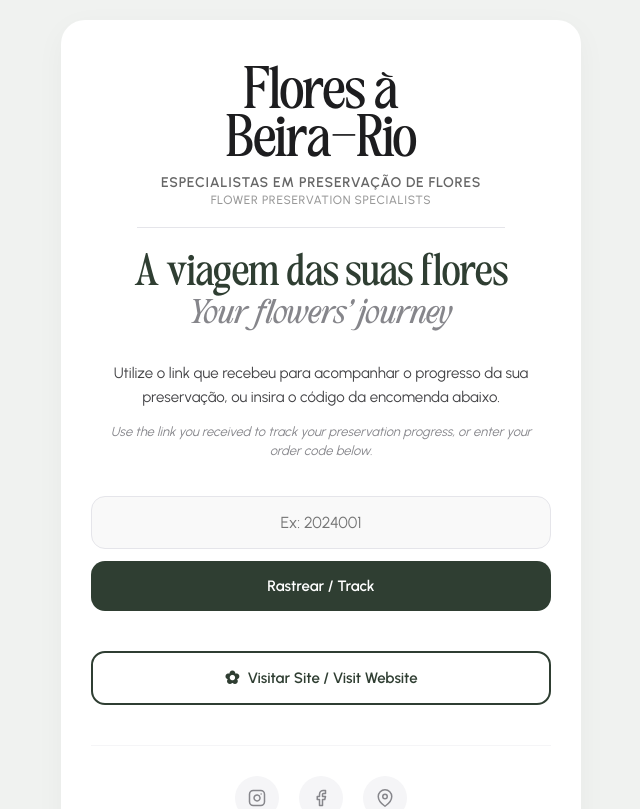
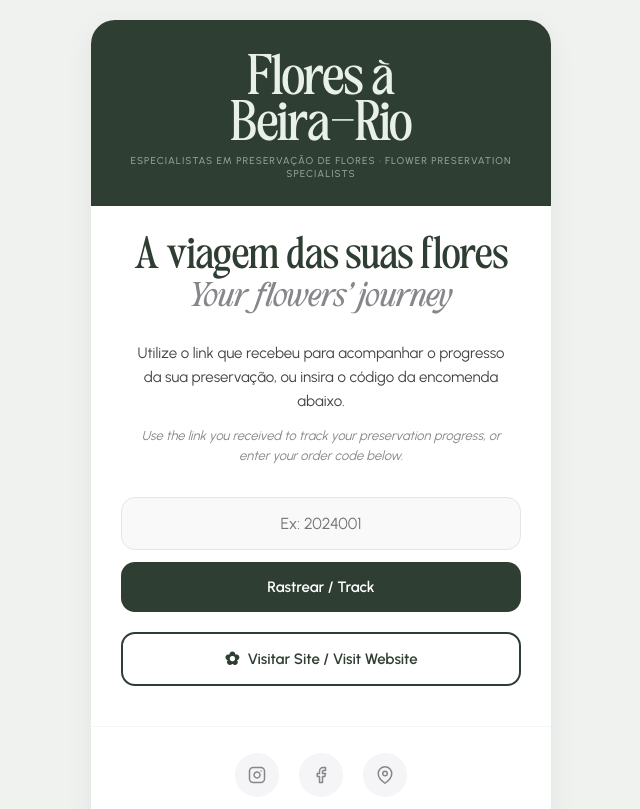
Before and after one commit to floresabeirario/fbr-tracking, a Next.js app in the folder fbr-tracking/: page / in a window 1280 px wide. Shown: the top 809 px of the page, without its empty margins (319-959 px from the left). Built offline with nearby package versions, Linux system fonts and the light colour scheme.

Commit message:
Update index.js

```diff
--- a/fbr-tracking/pages/index.js
+++ b/fbr-tracking/pages/index.js
@@ -8,136 +8,93 @@ export default function Home() {
 
   const handleSearch = (e) => {
     e.preventDefault();
-    if (orderId.trim()) {
-      router.push(`/${orderId.trim()}`);
-    }
+    if (orderId.trim()) router.push(`/${orderId.trim()}`);
   };
 
   return (
-    <div style={styles.pageWrapper}>
+    <div style={st.pageWrapper}>
       <Head>
         <title>Status | Flores à Beira-Rio</title>
         <meta name="robots" content="noindex, nofollow" />
         <meta name="viewport" content="width=device-width, initial-scale=1, maximum-scale=1" />
         <link rel="icon" href="/icon.png" type="image/png" />
         <link href="https://fonts.googleapis.com/css2?family=Urbanist:wght@300;400;500;600;700&display=swap" rel="stylesheet" />
-        <style dangerouslySetInnerHTML={{__html: `
-          body { margin: 0; padding: 0; background-color: #F0F2F0; }
-          @font-face { font-family: 'TanMemories'; src: url('/fonts/TAN-MEMORIES.otf') format('opentype'); font-weight: normal; font-style: normal; }
-          @font-face { font-family: 'TanMemories'; src: url('/fonts/TAN-MEMORIES-Italic.otf') format('opentype'); font-weight: normal; font-style: italic; }
-        `}} />
+        <style dangerouslySetInnerHTML={{__html:`body{margin:0;padding:0;background-color:#F0F2F0;}@font-face{font-family:'TanMemories';src:url('/fonts/TAN-MEMORIES.otf') format('opentype');}@font-face{font-family:'TanMemories';src:url('/fonts/TAN-MEMORIES-Italic.otf') format('opentype');font-style:italic;}`}} />
       </Head>
 
-      <div style={styles.card}>
-
-        <header style={styles.header}>
-          <a href="https://floresabeirario.pt" target="_blank" rel="noopener noreferrer" style={styles.brandLink}>
-            <h1 style={styles.brandName}>Flores à<br />Beira-Rio</h1>
+      <div style={st.card}>
+        <header style={st.headerBand}>
+          <a href="https://floresabeirario.pt" target="_blank" rel="noopener noreferrer" style={st.brandLink}>
+            <h1 style={st.brandName}>Flores à<br />Beira-Rio</h1>
           </a>
-          <div style={styles.taglineContainer}>
-            <p style={styles.taglinePT}>Especialistas em preservação de flores</p>
-            <p style={styles.taglineEN}>Flower preservation specialists</p>
-          </div>
+          <p style={st.tagline}>Especialistas em preservação de flores · Flower preservation specialists</p>
         </header>
 
-        <div style={styles.headerDivider}></div>
-
-        <main>
-          <div style={styles.welcomeSection}>
-            <h2 style={styles.headingTitle}>A viagem das suas flores</h2>
-            <h3 style={styles.headingSubtitle}>Your flowers' journey</h3>
-
-            <div style={styles.textBlock}>
-              <p style={styles.welcomeText}>
-                Utilize o link que recebeu para acompanhar o progresso da sua preservação, ou insira o código da encomenda abaixo.
-              </p>
-              <p style={styles.welcomeTranslation}>
-                Use the link you received to track your preservation progress, or enter your order code below.
-              </p>
+        <div style={st.body}>
+          <div style={st.welcomeSection}>
+            <h2 style={st.headingTitle}>A viagem das suas flores</h2>
+            <h3 style={st.headingSubtitle}>Your flowers' journey</h3>
+            <div style={st.textBlock}>
+              <p style={st.welcomeText}>Utilize o link que recebeu para acompanhar o progresso da sua preservação, ou insira o código da encomenda abaixo.</p>
+              <p style={st.welcomeTranslation}>Use the link you received to track your preservation progress, or enter your order code below.</p>
             </div>
           </div>
 
-          <form onSubmit={handleSearch} style={styles.searchForm}>
-            <input
-              type="text"
-              placeholder="Ex: 2024001"
-              value={orderId}
-              onChange={(e) => setOrderId(e.target.value)}
-              style={styles.input}
-            />
-            <button type="submit" style={styles.buttonSearch}>
-              Rastrear / Track
-            </button>
+          <form onSubmit={handleSearch} style={st.searchForm}>
+            <input type="text" placeholder="Ex: 2024001" value={orderId} onChange={(e) => setOrderId(e.target.value)} style={st.input} />
+            <button type="submit" style={st.buttonSearch}>Rastrear / Track</button>
           </form>
 
-          <div style={styles.actionSection}>
-            <a href="https://floresabeirario.pt" target="_blank" rel="noopener noreferrer" style={styles.buttonSite}>
-              <span style={{marginRight: '8px', fontSize: '18px', lineHeight: '1'}}>✿</span>
+          <div style={st.actionSection}>
+            <a href="https://floresabeirario.pt" target="_blank" rel="noopener noreferrer" style={st.buttonSite}>
+              <span style={{marginRight:'8px',fontSize:'18px',lineHeight:'1'}}>✿</span>
               Visitar Site / Visit Website
             </a>
           </div>
-        </main>
+        </div>
 
-        <footer style={styles.footer}>
-          <div style={styles.socialRow}>
-             <a href="https://www.instagram.com/floresabeirario/" target="_blank" rel="noopener noreferrer" style={styles.socialIcon} aria-label="Instagram">
-               <svg width="18" height="18" viewBox="0 0 24 24" fill="none" stroke="#86868B" strokeWidth="2" strokeLinecap="round" strokeLinejoin="round">
-                 <rect x="2" y="2" width="20" height="20" rx="5" ry="5"></rect>
-                 <path d="M16 11.37A4 4 0 1 1 12.63 8 4 4 0 0 1 16 11.37z"></path>
-                 <line x1="17.5" y1="6.5" x2="17.51" y2="6.5"></line>
-               </svg>
-             </a>
-             <a href="https://www.facebook.com/floresabeirario/" target="_blank" rel="noopener noreferrer" style={styles.socialIcon} aria-label="Facebook">
-               <svg width="18" height="18" viewBox="0 0 24 24" fill="none" stroke="#86868B" strokeWidth="2" strokeLinecap="round" strokeLinejoin="round">
-                 <path d="M18 2h-3a5 5 0 0 0-5 5v3H7v4h3v8h4v-8h3l1-4h-4V7a1 1 0 0 1 1-1h3z"></path>
-               </svg>
-             </a>
-             <a href="https://maps.app.goo.gl/qGGdyE8mo2kdNBmm7" target="_blank" rel="noopener noreferrer" style={styles.socialIcon} aria-label="Maps">
-               <svg width="18" height="18" viewBox="0 0 24 24" fill="none" stroke="#86868B" strokeWidth="2" strokeLinecap="round" strokeLinejoin="round">
-                 <path d="M21 10c0 7-9 13-9 13s-9-6-9-13a9 9 0 0 1 18 0z"></path>
-                 <circle cx="12" cy="10" r="3"></circle>
-               </svg>
-             </a>
+        <footer style={st.footer}>
+          <div style={st.socialRow}>
+            <a href="https://www.instagram.com/floresabeirario/" target="_blank" rel="noopener noreferrer" style={st.socialIcon} aria-label="Instagram">
+              <svg width="18" height="18" viewBox="0 0 24 24" fill="none" stroke="#86868B" strokeWidth="2" strokeLinecap="round" strokeLinejoin="round"><rect x="2" y="2" width="20" height="20" rx="5" ry="5"></rect><path d="M16 11.37A4 4 0 1 1 12.63 8 4 4 0 0 1 16 11.37z"></path><line x1="17.5" y1="6.5" x2="17.51" y2="6.5"></line></svg>
+            </a>
+            <a href="https://www.facebook.com/floresabeirario/" target="_blank" rel="noopener noreferrer" style={st.socialIcon} aria-label="Facebook">
+              <svg width="18" height="18" viewBox="0 0 24 24" fill="none" stroke="#86868B" strokeWidth="2" strokeLinecap="round" strokeLinejoin="round"><path d="M18 2h-3a5 5 0 0 0-5 5v3H7v4h3v8h4v-8h3l1-4h-4V7a1 1 0 0 1 1-1h3z"></path></svg>
+            </a>
+            <a href="https://maps.app.goo.gl/qGGdyE8mo2kdNBmm7" target="_blank" rel="noopener noreferrer" style={st.socialIcon} aria-label="Maps">
+              <svg width="18" height="18" viewBox="0 0 24 24" fill="none" stroke="#86868B" strokeWidth="2" strokeLinecap="round" strokeLinejoin="round"><path d="M21 10c0 7-9 13-9 13s-9-6-9-13a9 9 0 0 1 18 0z"></path><circle cx="12" cy="10" r="3"></circle></svg>
+            </a>
           </div>
-          <a href="https://maps.app.goo.gl/qGGdyE8mo2kdNBmm7" target="_blank" rel="noopener noreferrer" style={styles.locationLink}>
-            Coimbra, Portugal
-          </a>
-          <p style={styles.copyright}>© Flores à Beira-Rio</p>
+          <a href="https://maps.app.goo.gl/qGGdyE8mo2kdNBmm7" target="_blank" rel="noopener noreferrer" style={st.locationLink}>Coimbra, Portugal</a>
+          <p style={st.copyright}>© Flores à Beira-Rio</p>
         </footer>
       </div>
     </div>
   );
 }
 
-// --- ESTILOS ---
-const styles = {
-  pageWrapper: { minHeight: '100vh', backgroundColor: '#F0F2F0', display: 'flex', justifyContent: 'center', alignItems: 'center', padding: '20px', fontFamily: '"Urbanist", sans-serif', color: '#1D1D1F' },
-  card: { backgroundColor: '#FFFFFF', width: '100%', maxWidth: '460px', padding: '45px 30px', boxShadow: '0 8px 30px rgba(0, 0, 0, 0.04)', borderRadius: '24px', textAlign: 'center' },
-  header: { marginBottom: '20px' },
-  brandLink: { textDecoration: 'none', cursor: 'pointer', color: 'inherit' },
-  brandName: { fontFamily: '"TanMemories", serif', fontSize: '42px', margin: '0', fontWeight: '400', letterSpacing: '-0.01em', lineHeight: '1.15' },
-  taglineContainer: { marginTop: '12px' },
-  taglinePT: { fontSize: '14px', letterSpacing: '0.05em', textTransform: 'uppercase', color: '#666', fontWeight: '600', margin: '0 0 2px 0' },
-  taglineEN: { fontSize: '12px', letterSpacing: '0.05em', textTransform: 'uppercase', color: '#999', fontWeight: '500', margin: 0 },
-  headerDivider: { height: '1px', backgroundColor: '#E5E5EA', width: '80%', margin: '0 auto 25px auto' },
-
-  welcomeSection: { marginBottom: '35px' },
-  headingTitle: { fontFamily: '"TanMemories", serif', fontSize: '32px', color: '#2F3E32', margin: '0 0 5px 0', fontWeight: '400', lineHeight: '1.1' },
-  headingSubtitle: { fontFamily: '"TanMemories", serif', fontSize: '24px', color: '#86868B', margin: '0 0 25px 0', fontWeight: '400', fontStyle: 'italic' },
-  textBlock: { padding: '0 10px' },
-  welcomeText: { fontSize: '15px', lineHeight: '1.6', color: '#424245', marginBottom: '8px' },
-  welcomeTranslation: { fontSize: '13px', lineHeight: '1.5', color: '#86868B', fontStyle: 'italic' },
-
-  searchForm: { display: 'flex', flexDirection: 'column', gap: '12px', marginBottom: '40px' },
-  input: { padding: '16px', borderRadius: '14px', border: '1px solid #E5E5EA', fontSize: '16px', fontFamily: '"Urbanist", sans-serif', textAlign: 'center', outline: 'none', backgroundColor: '#F9F9F9', color: '#1D1D1F' },
-  buttonSearch: { backgroundColor: '#2F3E32', color: '#FFFFFF', border: 'none', padding: '16px', borderRadius: '14px', fontSize: '15px', fontWeight: '600', cursor: 'pointer', fontFamily: '"Urbanist", sans-serif' },
-
-  actionSection: { display: 'flex', justifyContent: 'center', marginBottom: '40px' },
-  buttonSite: { display: 'flex', alignItems: 'center', justifyContent: 'center', width: '100%', backgroundColor: '#FFFFFF', color: '#2F3E32', textDecoration: 'none', padding: '16px', borderRadius: '14px', fontSize: '15px', fontWeight: '600', border: '2px solid #2F3E32', cursor: 'pointer' },
-
-  footer: { borderTop: '1px solid #F5F5F7', paddingTop: '30px' },
-  socialRow: { display: 'flex', justifyContent: 'center', gap: '20px', marginBottom: '20px' },
-  socialIcon: { width: '44px', height: '44px', borderRadius: '50%', backgroundColor: '#F5F5F7', display: 'flex', justifyContent: 'center', alignItems: 'center', textDecoration: 'none', transition: 'background-color 0.2s' },
-  locationLink: { display: 'inline-block', fontSize: '12px', fontWeight: '600', color: '#1D1D1F', textTransform: 'uppercase', letterSpacing: '0.1em', marginBottom: '8px', textDecoration: 'none' },
-  copyright: { fontSize: '11px', color: '#86868B' },
+const st = {
+  pageWrapper: { minHeight:'100vh', backgroundColor:'#F0F2F0', display:'flex', justifyContent:'center', alignItems:'center', padding:'20px', fontFamily:'"Urbanist", sans-serif', color:'#1D1D1F' },
+  card: { backgroundColor:'#FFFFFF', width:'100%', maxWidth:'460px', boxShadow:'0 8px 30px rgba(0,0,0,0.06)', borderRadius:'24px', textAlign:'center', overflow:'hidden' },
+  headerBand: { backgroundColor:'#2F3E32', padding:'32px 28px 26px', textAlign:'center' },
+  brandLink: { textDecoration:'none', cursor:'pointer', color:'inherit' },
+  brandName: { fontFamily:'"TanMemories", serif', fontSize:'40px', margin:'0 0 10px 0', fontWeight:'400', letterSpacing:'-0.01em', lineHeight:'1.15', color:'#E8F0E9' },
+  tagline: { fontSize:'10px', letterSpacing:'0.1em', textTransform:'uppercase', color:'rgba(232,240,233,0.55)', fontWeight:'500', margin:0 },
+  body: { padding:'30px 30px' },
+  welcomeSection: { marginBottom:'32px' },
+  headingTitle: { fontFamily:'"TanMemories", serif', fontSize:'32px', color:'#2F3E32', margin:'0 0 5px 0', fontWeight:'400', lineHeight:'1.1' },
+  headingSubtitle: { fontFamily:'"TanMemories", serif', fontSize:'24px', color:'#86868B', margin:'0 0 22px 0', fontWeight:'400', fontStyle:'italic' },
+  textBlock: { padding:'0 6px' },
+  welcomeText: { fontSize:'15px', lineHeight:'1.6', color:'#424245', marginBottom:'8px' },
+  welcomeTranslation: { fontSize:'13px', lineHeight:'1.5', color:'#86868B', fontStyle:'italic' },
+  searchForm: { display:'flex', flexDirection:'column', gap:'12px', marginBottom:'20px' },
+  input: { padding:'16px', borderRadius:'14px', border:'1px solid #E5E5EA', fontSize:'16px', fontFamily:'"Urbanist", sans-serif', textAlign:'center', outline:'none', backgroundColor:'#F9F9F9', color:'#1D1D1F' },
+  buttonSearch: { backgroundColor:'#2F3E32', color:'#FFFFFF', border:'none', padding:'16px', borderRadius:'14px', fontSize:'15px', fontWeight:'600', cursor:'pointer', fontFamily:'"Urbanist", sans-serif' },
+  actionSection: { display:'flex', justifyContent:'center', marginBottom:'10px' },
+  buttonSite: { display:'flex', alignItems:'center', justifyContent:'center', width:'100%', backgroundColor:'#FFFFFF', color:'#2F3E32', textDecoration:'none', padding:'16px', borderRadius:'14px', fontSize:'15px', fontWeight:'600', border:'2px solid #2F3E32', cursor:'pointer' },
+  footer: { borderTop:'1px solid #F5F5F7', paddingTop:'26px', paddingBottom:'26px' },
+  socialRow: { display:'flex', justifyContent:'center', gap:'20px', marginBottom:'16px' },
+  socialIcon: { width:'44px', height:'44px', borderRadius:'50%', backgroundColor:'#F5F5F7', display:'flex', justifyContent:'center', alignItems:'center', textDecoration:'none' },
+  locationLink: { display:'inline-block', fontSize:'12px', fontWeight:'600', color:'#1D1D1F', textTransform:'uppercase', letterSpacing:'0.1em', marginBottom:'8px', textDecoration:'none' },
+  copyright: { fontSize:'11px', color:'#86868B' },
 };
```
